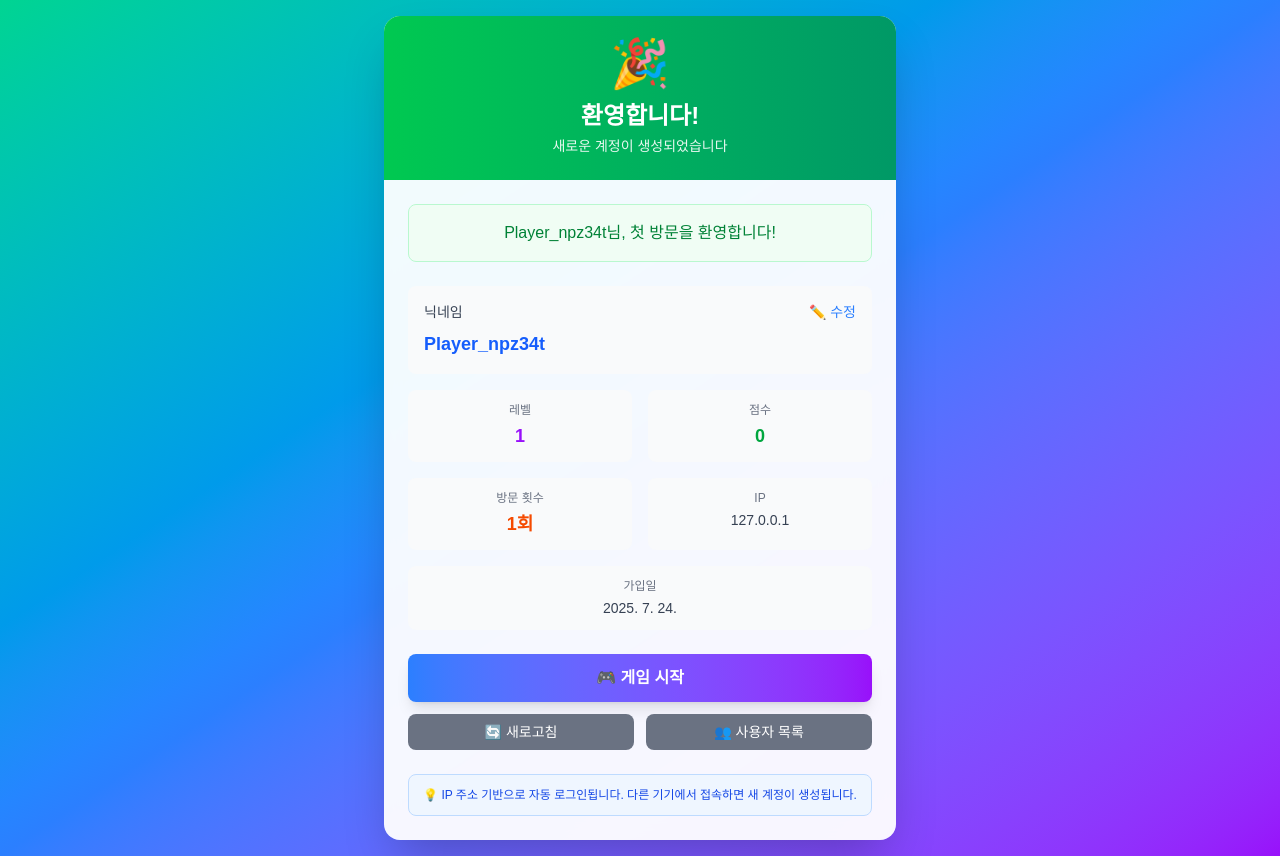
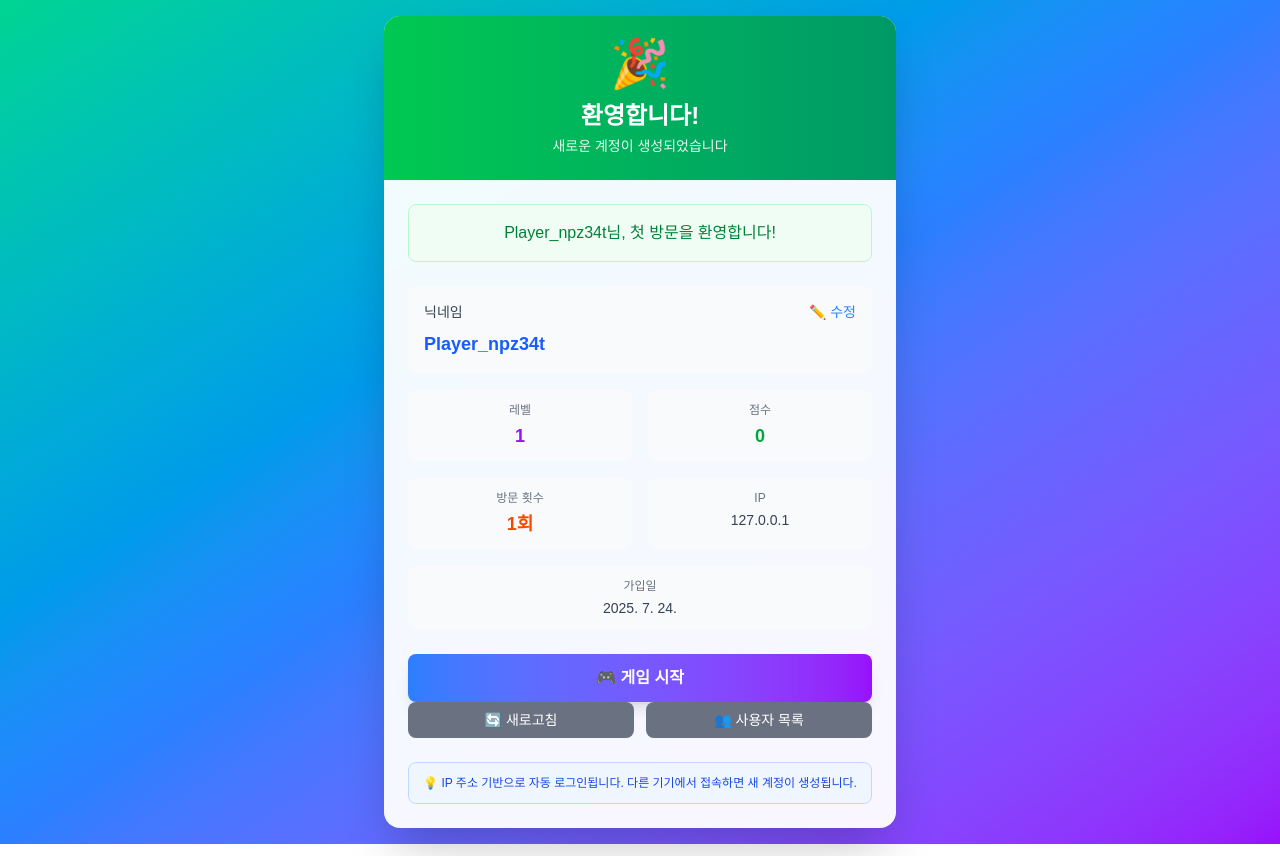
Before and after one commit to ehgkals/Woori-game, a Next.js app: page / in a window 1280 px wide. Built offline with nearby package versions, Linux system fonts and the light colour scheme.

Commit message:
게임 시작 버튼 링크 연결

```diff
--- a/app/page.js
+++ b/app/page.js
@@ -1,5 +1,6 @@
 'use client';
 
+import Link from 'next/link';
 import { useState, useEffect } from 'react';
 
 export default function LoginPage() {
@@ -222,11 +223,13 @@ export default function LoginPage() {
 
           {/* 액션 버튼들 */}
           <div className="space-y-3">
-            <button
-              className="w-full bg-gradient-to-r from-blue-500 to-purple-600 text-white py-3 px-6 rounded-lg hover:from-blue-600 hover:to-purple-700 transition-all duration-200 transform hover:scale-105 font-semibold shadow-lg"
-            >
-              🎮 게임 시작
-            </button>
+            <Link href='/main'>
+              <button
+                className="w-full bg-gradient-to-r from-blue-500 to-purple-600 text-white py-3 px-6 rounded-lg hover:from-blue-600 hover:to-purple-700 transition-all duration-200 transform hover:scale-105 font-semibold shadow-lg"
+              >
+                🎮 게임 시작
+              </button>
+            </Link>
 
             <div className="grid grid-cols-2 gap-3">
               <button
```
